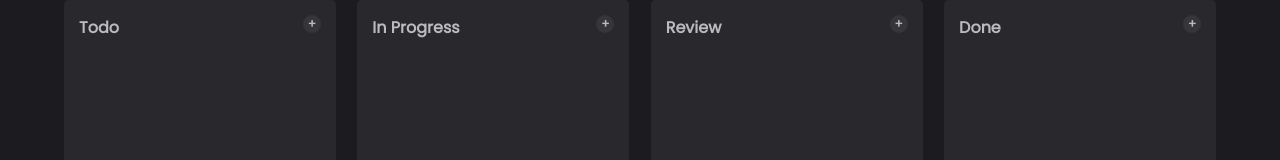
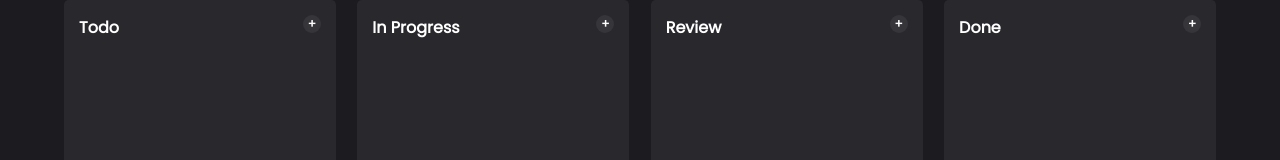
Before and after one commit to achalurankar/kanban-tasks, a React (Create React App) app: page / in a window 1280 px wide. Shown: the top 160 px of the page. Built offline with nearby package versions, Linux system fonts and the light colour scheme.

Commit message:
color changed + indentation fixed

```diff
--- a/src/App.css
+++ b/src/App.css
@@ -40,7 +40,7 @@ button {
 }
 
 #heading {
-  color: #BBBABF;
+  color: white;
   font-weight: bold;
 }
 
@@ -53,7 +53,7 @@ button {
   margin-top: 7px;
   position: relative;
   border-radius: 0.2rem;
-  color: #BBBABF;
+  color: white;
   cursor: pointer;
   padding: 5px 7px;
   font-size: 12px;
@@ -81,7 +81,7 @@ button {
   height: 7px;
   width: 12px;
   background-color: #36353A;
-  color: #BBBABF;
+  color: white;
   border-radius: 50px;
   border: none;
   padding: 9px;
@@ -117,7 +117,7 @@ button {
 /* Modal Content/Box */
 .modal-content {
 	background-color: #222222;
-    color: #BBBABF;
+  color: white;
 	padding: 20px;
 	border-radius: 5px;
 	width: 40%;
@@ -154,7 +154,7 @@ button {
   width: 100%;
 	background-color: #1D1D1D;
 	border: none;
-    color: #BBBABF;
+  color: white;
 	height: 25px;
 	padding-left: 5px;
 	font-size: 13px;
@@ -194,16 +194,16 @@ select {
 	font-size: 12px;
 }
 
-.buttons  {
+.buttons {
   display: flex;
   flex-direction: row;
   margin: 0.2rem;
 }
 
-#save-button{
+#save-button {
   margin-top: 7px;
-    background-color: #5B35D6;
-    color: #BBBABF;
+  background-color: white;
+  color: #222222;
   border-radius: 0.2rem;
   padding: 5px 10px 5px 10px;
   font-size: 15px;
@@ -213,7 +213,7 @@ select {
 
 #cancel-button {
 	background-color: #222222;
-    color: #BBBABF;
+  color: white;
 	border: none;
   font-size: 13px;
   padding: 14px 10px 5px 10px;
```
Lines whose indentation alone changed are shown as unchanged.
